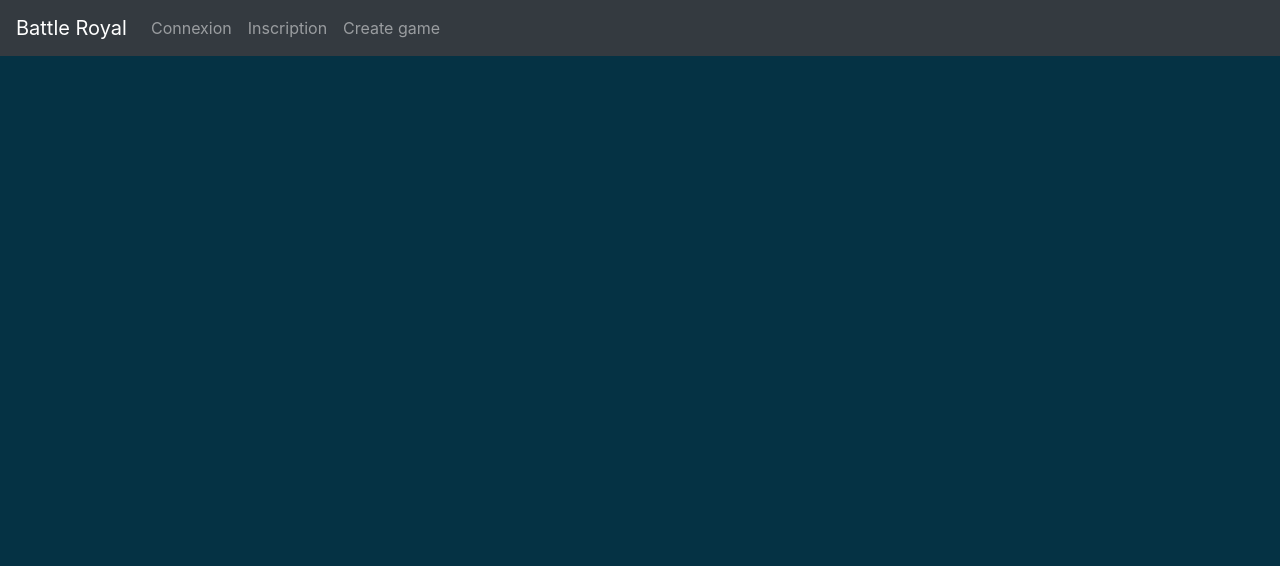
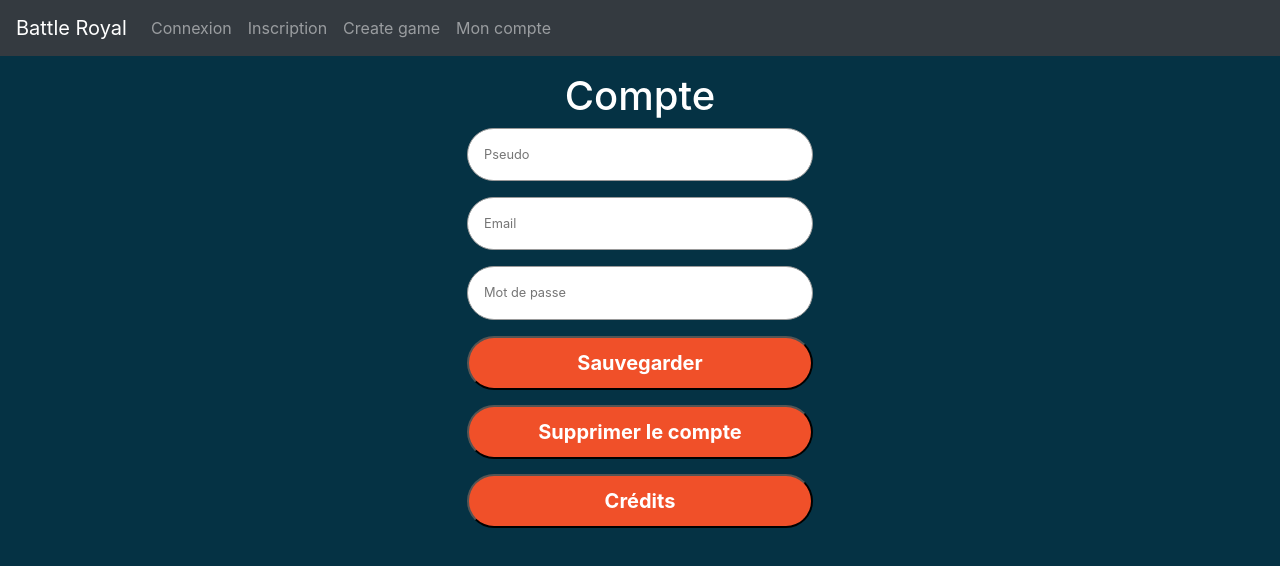
Before and after one commit to FoxBandyKoot/BattleRoyale_Front_TP, a React (Create React App) app in the folder code/: page /account in a window 1280 px wide. Shown: the top 566 px of the page. Built offline with nearby package versions, Linux system fonts and the light colour scheme.

Commit message:
Account page

```diff
--- a/code/src/App.js
+++ b/code/src/App.js
@@ -10,6 +10,7 @@ import Logout from "./components/Logout";
 import 'bootstrap/dist/css/bootstrap.min.css';
 import Navbar from "react-bootstrap/cjs/Navbar";
 import Nav from "react-bootstrap/cjs/Nav";
+import Account from "./pages/Account/Account";
 
 export const token = localStorage.getItem("token") ? JSON.parse(localStorage.getItem("token")).token : '';
 export const expires = localStorage.getItem("token") ? JSON.parse(localStorage.getItem("token")).expires : '';
@@ -40,6 +41,7 @@ function App() {
             {!authTokens ? <Nav.Link href="/login">Connexion</Nav.Link> : ''}
             {!authTokens ? <Nav.Link href="/signup">Inscription</Nav.Link> : ''}
             {!authTokens ? <Nav.Link href="/createGame">Create game</Nav.Link> : ''}
+            {!authTokens ? <Nav.Link href="/account">Mon compte</Nav.Link> : ''}
           </Nav>
           {authTokens ? <Logout></Logout> : ''}
         </Navbar>
@@ -47,6 +49,7 @@ function App() {
         <Route path="/login" component={Login} />
         <Route path="/signup" component={Signup} />
         <Route path="/createGame" component={CreateGame} />
+        <Route path="/account" component={Account} />
 
         </Router>
     </AuthContext.Provider>
--- a/code/src/App.scss
+++ b/code/src/App.scss
@@ -22,3 +22,7 @@ body{
 .buttonA{
   background: #F05029;
 }
+
+h1 {
+  color: #FFF;
+}
--- a/code/src/components/AuthForm.js
+++ b/code/src/components/AuthForm.js
@@ -19,20 +19,20 @@ const Form = styled.div`
 const Input = styled.input`
   padding: 1rem;
   border: 1px solid #999;
+  border-radius: 50px;
   margin-bottom: 1rem;
   font-size: 0.8rem;
 `;
 
 const Button = styled.button`
-  background: linear-gradient(to bottom, #6371c7, #5563c1);
-  border-color: #3f4eae;
-  border-radius: 3px;
-  padding: 1rem;
+  background-color: #F05029;
+  border-radius: 50px;
+  padding: 10px;
   color: white;
   font-weight: 700;
   width: 100%;
-  margin-bottom: 1rem;
-  font-size: 0.8rem;
+  margin-bottom: 15px;
+  font-size: 20px;
 `;
 
 const Logo = styled.img`
--- /dev/null
+++ b/code/src/pages/Account/Account.js
@@ -0,0 +1,61 @@
+import React from "react";
+import {Button, Card, Form, Input} from "../../components/AuthForm";
+
+class Account extends React.Component {
+    constructor(props) {
+        super(props);
+        this.state = {
+            pseudo: '',
+            email: '',
+            password: '',
+            music: false
+        };
+        this.handleInputChange = this.handleInputChange.bind(this);
+    }
+
+    handleInputChange(event) {
+        const target = event.target;
+        const value = target.type === 'checkbox' ? target.checked : target.value;
+        const name = target.name;
+
+        this.setState({
+            [name]: value
+        });
+    }
+
+    render() {
+        return (
+            <Card>
+                <h1>Compte</h1>
+                <Form>
+                    <Input
+                        type="text"
+                        value={this.state.pseudo}
+                        onChange={this.handleInputChange}
+                        placeholder="Pseudo"
+                        name="pseudo"
+                    />
+                    <Input
+                        type="email"
+                        value={this.state.email}
+                        onChange={this.handleInputChange}
+                        placeholder="Email"
+                        name="email"
+                    />
+                    <Input
+                        type="password"
+                        value={this.state.password}
+                        onChange={this.handleInputChange}
+                        placeholder="Mot de passe"
+                        name="password"
+                    />
+                    <Button>Sauvegarder</Button>
+                    <Button>Supprimer le compte</Button>
+                    <Button>Crédits</Button>
+                </Form>
+            </Card>
+        );
+    }
+}
+
+export default Account;
```
